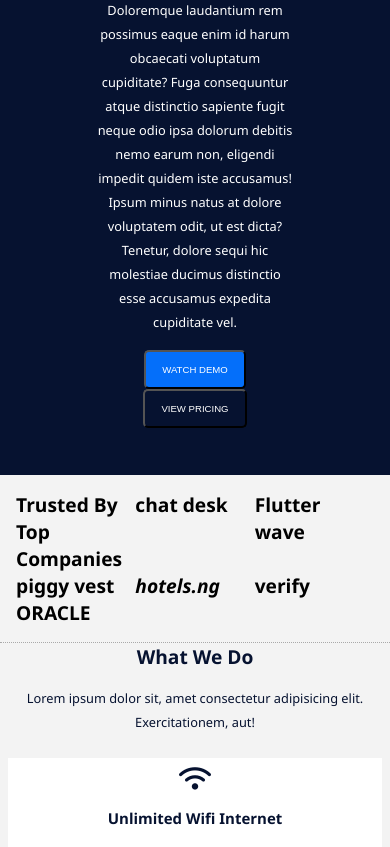
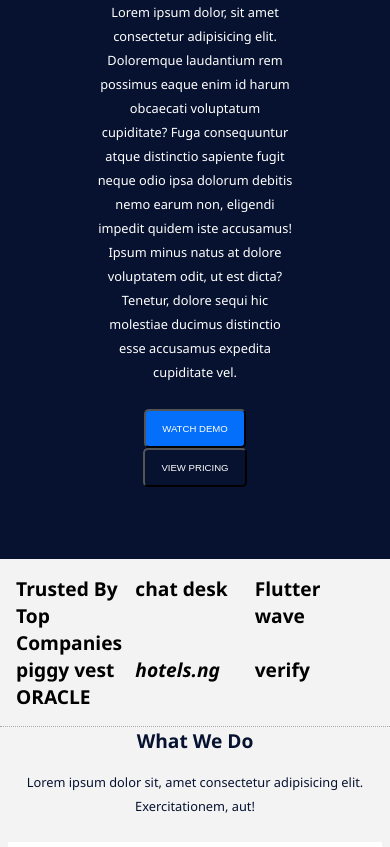
Before and after one commit to Mayor2good/Speedify, a plain HTML site: page index.html in a window 390 px wide. Shown: the part 432-1279 px from the top of the page. Drawn offline with Linux system fonts and the light colour scheme.

Commit message:
3rd commit

```diff
--- a/index.html
+++ b/index.html
@@ -36,7 +36,7 @@
 
 <h1 class="l-heading">Enhance Your Internet Speed</h1>
 
-<p>Lorem ipsum dolor, sit amet consectetur adipisicing elit. Doloremque laudantium rem possimus eaque enim id harum obcaecati voluptatum cupiditate? Fuga consequuntur atque distinctio sapiente fugit neque odio ipsa dolorum debitis nemo earum non, eligendi impedit quidem iste accusamus! Ipsum minus natus at dolore voluptatem odit, ut est dicta? Tenetur, dolore sequi hic molestiae ducimus distinctio esse accusamus expedita cupiditate vel.</p>
+<p class="showcase-p">Lorem ipsum dolor, sit amet consectetur adipisicing elit. Doloremque laudantium rem possimus eaque enim id harum obcaecati voluptatum cupiditate? Fuga consequuntur atque distinctio sapiente fugit neque odio ipsa dolorum debitis nemo earum non, eligendi impedit quidem iste accusamus! Ipsum minus natus at dolore voluptatem odit, ut est dicta? Tenetur, dolore sequi hic molestiae ducimus distinctio esse accusamus expedita cupiditate vel.</p>
 
  <div id="button-12">
 <button class="btn-1"> <a href="#">WATCH DEMO</a></button>
--- a/speedify.mobile.css
+++ b/speedify.mobile.css
@@ -32,7 +32,13 @@ padding: 0.5rem;
   }
   #showcase {
     font-size: 0.8rem;
-    height: 90vh;
+    height:100vh;
+    width: 100vw;
+  }
+
+  .showcase-p {
+    width: 100%;
+    height: 60%;
   }
 
 
@@ -52,6 +58,7 @@ padding: 0.5rem;
 
   .l-heading {
     font-size: 2rem;
+    margin-top: 1rem;
   }
 .btn-1 {
   font-size: 0.60rem;
@@ -108,7 +115,7 @@ height: auto;
 #footer {
   height: 20vh;
   background: grey;
-  margin-top: -4rem;
+  margin-top: -3rem;
 }
 
 #footer h3 {
```
